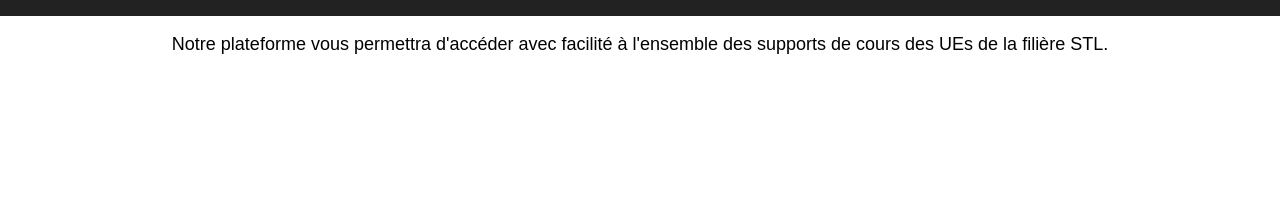
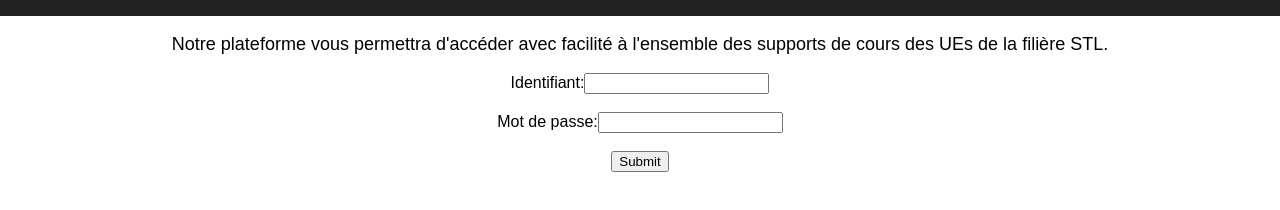
Before and after one commit to Wano-k/ent-upmc-stl, a React app in the folder frond_end/: page / in a window 1280 px wide. Shown: the part 174-384 px from the top of the page. Built offline with nearby package versions, Linux system fonts and the light colour scheme.

Commit message:
Un début (très basique) de formulaire pour connexion, à revoir ABSOLUMENT

```diff
--- a/frond_end/public/index.html
+++ b/frond_end/public/index.html
@@ -19,7 +19,7 @@
       work correctly both with client-side routing and a non-root public URL.
       Learn how to configure a non-root public URL by running `npm run build`.
     -->
-    <title>React App</title>
+    <title>Plateforme Pédagogique</title>
   </head>
   <body>
     <noscript>
--- a/frond_end/src/components/App_component/App.js
+++ b/frond_end/src/components/App_component/App.js
@@ -3,6 +3,32 @@ import logo from '../../logo.svg';
 import './App.css';
 
 class App extends Component {
+  constructor(props) {
+    super(props);
+
+    /*value correspondant au champs Identifiant*/
+    this.state = { value: '' };
+
+    /*A modifier: la var pour le mot de passe dans le this.state*/
+    this.state = { pass: '' };
+
+    /* actions */
+    this.handleChange = this.handleChange.bind(this);
+    this.handleSubmit = this.handleSubmit.bind(this);
+  }
+
+  /*action onChange pour le champs Identifiant */
+  handleChange(event) {
+    this.setState({ value: event.target.value });
+  }
+
+  /*action onSubmit pour le bouton Submit */
+  handleSubmit(event) {
+    alert('A name was submitted: ' + this.state.value);
+    event.preventDefault();
+  }
+
+  /*Le Rendu*/
   render() {
     return (
       <div className="App">
@@ -13,6 +39,24 @@ class App extends Component {
         <p className="App-intro">
           Notre plateforme vous permettra d'accéder avec facilité à l'ensemble des supports de cours des UEs de la filière STL.
         </p>
+        <div>
+          <form onSubmit={this.handleSubmit}>
+            <label>
+              Identifiant:
+          <input type="text" value={this.state.value} onChange={this.handleChange} />
+            </label>
+            <br />
+            <br />
+            <label>
+              Mot de passe:
+          <input type="password" value={this.state.pass} />
+            </label>
+            <br />
+            <br />
+
+            <input type="submit" value="Submit" />
+          </form>
+        </div>
       </div>
     );
   }
```
